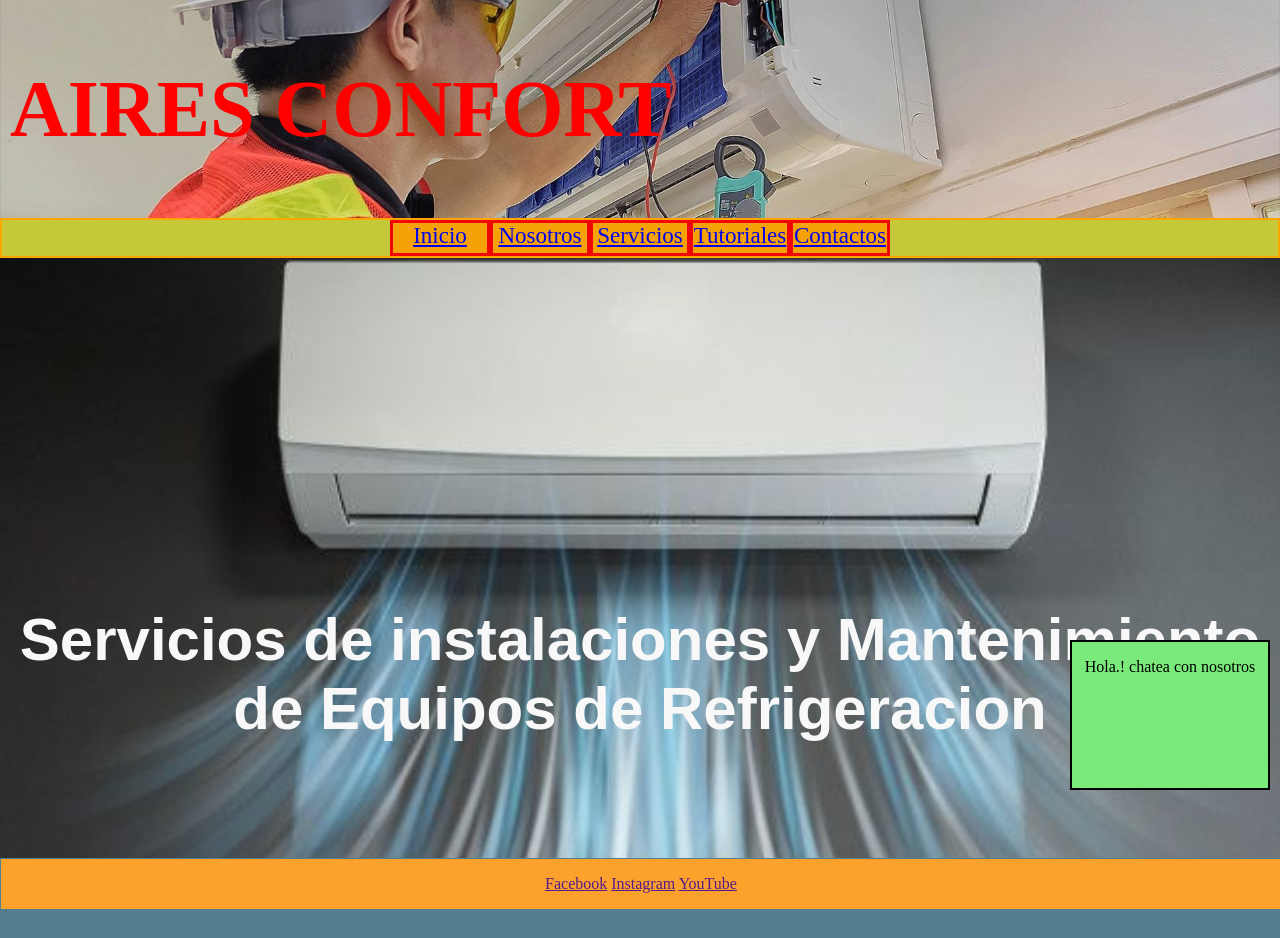
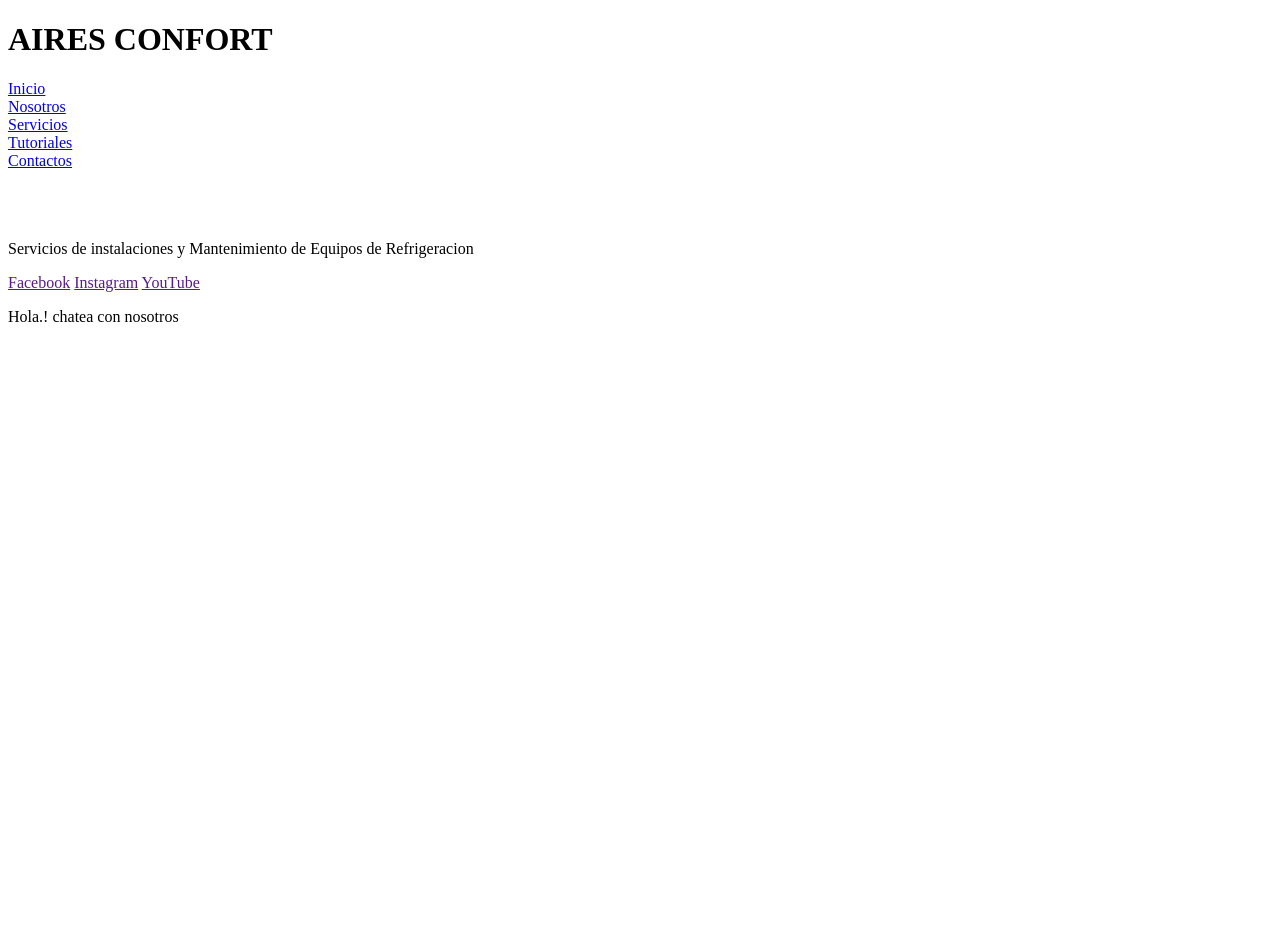
Before and after one commit to LFAranda32/AiresConfort, a plain HTML site: page index.html in a window 1280 px wide. After the commit the page ends 800 px from the top, so only its background shows below. Drawn offline with Linux system fonts and the light colour scheme; a small style sheet from the web is missing.

Commit message:
agregadodebs

```diff
--- a/css/estilos.css
+++ /dev/null
@@ -1,120 +0,0 @@
-*{
-    margin: o;
-    padding: o;
-    box-sizing: border-box;
-}
-.titulo__header{
-    color: red;
-    text-align:left;
-    font-size: 40px;
-    padding: 10px;
-    background-image: url(../imagenes_de_aires/img\ 5.jpg);
-    background-repeat: no-repeat;
-    background-size: cover;
-    background-position: center;
-
-}
-.navegador{
-    width: 100%;
-    height: 40px;
-    color: rgb(255, 153, 0);
-    font-weight: 400;
-    text-align: center;
-    font-size: 23px;
-    overflow: hidden;
-    text-decoration: none;
-    background-color: rgba(248, 233, 16, 0.692);
-    border: solid 2px orange;
-    display: flex;
-    flex-direction: row;
-    justify-content: center;
-}
-.navegador__inicio{
-     border: solid 3px rgb(240, 8, 8);
-     background-color: rgb(245, 161, 7);
-     width: 100px;
-     }
-
-.navegador__nosotros{
-    border: solid 3px rgb(240, 8, 8);
-    background-color: rgb(245, 161, 7);
-    width: 100px;
-}
-.navegador__servicios{
-    border: solid 3px rgb(240, 8, 8);
-    background-color: rgb(245, 161, 7);
-    width: 100px;
-}
-.navegador__tutoriales{
-    border: solid 3px  rgb(240, 8, 8);
-    background-color: rgb(245, 161, 7);
-    width: 100px;
-}
-.navegador__contactos{
-    border: solid 3px rgb(240, 8, 8);
-    background-color: rgb(245, 161, 7);
-    width: 100px;
-}
-.body__padre{
-    margin: 0;
-    padding: 0;
-    background: rgb(84, 125, 143);
-    display: flex;
-    flex-direction:column;
-}
-.contenido__principal{
-   width: 100%;
-   height: 600px;
-   display: flex;
-   background-image: url(../imagenes_de_aires/img2\ \(4\).jpeg);
-   background-repeat: no-repeat;
-   background-size: cover;
-   background-position: center;
-}
-.contenido__principal__texto{
-    font-style: normal;
-    font-size: 60px;
-    color: rgb(248, 248, 248);
-    font-weight: 700;
-    font-family: sans-serif;
-    text-align: center;
-    position: relative;
-    top: 80px ;
-
-}
-.videos__tutoriales{
-        display: flex;
-        flex-direction: row;
-        justify-content: space-around;
-        height: auto;
-}
-.piepagina__navegador{
-    width:  100%;
-    text-align: center;
-    display: inline;
-    background-color: rgb(252, 161, 44);
-    flex: 1;
-    padding: 1rem;
-    margin: 1px;
-    justify-content: end;
-}
-.piepagina__navegador__chat__whatsapp{
-    width: 200px;
-    height: 150px;
-    border: solid 2px black;
-    background-color: rgb(122, 235, 122);
-    text-align: center;
-    position: fixed;
-    bottom: 10px;
-    right: 10px;
-    transform: (200px, 50px);
-    transition: transform 2s; background-color: 2s; font-size: 2s;
-
-
-
-}
-.piepagina__navegador__chat__whatsapp:hover{
-    transform: translate( 0px , 0px ) rotate(360deg); scale:(2,2);
-    background-color: rgb(67, 226, 19);
-    font-size:2rem;
-}
--- a/index.html
+++ b/index.html
@@ -6,7 +6,7 @@
     <meta name="viewport" content="width=device-width, initial-scale=10">
     <title>Inicio</title>
     <link rel="shortcut icon" href="favicom.ico">
-    <link rel="stylesheet" href="./css/estilos.css">
+    <link rel="stylesheet" href="/assets/css/style.css">
     <link rel="stylesheet" href="https://www.fontpair.co/category/sansserif">
  </head>
 
@@ -18,13 +18,13 @@
             <nav class="navegador">
                 <div class= "navegador__inicio"> <a href="#">Inicio</a>
                 </div>
-              <div class= "navegador__nosotros"> <a href="paginas/nosotros.html" >Nosotros</a>
+              <div class= "navegador__nosotros"> <a href="/assets/nosotros.html" >Nosotros</a>
                </div>
-              <div  class="navegador__servicios"> <a href="./paginas/servicios.html">Servicios</a>
+              <div  class="navegador__servicios"> <a href="/assets/servicios.html">Servicios</a>
                </div>
-              <div  class="navegador__tutoriales"> <a href="./paginas/tutoriales.html">Tutoriales</a>
+              <div  class="navegador__tutoriales"> <a href="/assets/tutoriales.html">Tutoriales</a>
                 </div>
-              <div  class="navegador__contactos"> <a href="./paginas/contactos.html">Contactos</a>
+              <div  class="navegador__contactos"> <a href="/assets/contactos.html">Contactos</a>
                </div>
              </nav>
      </header>
```
Also changed, not shown: imagenes_de_aires/aire-acondicionado.jpg.webp (deleted), imagenes_de_aires/img 5.jpg (deleted), imagenes_de_aires/img2 (1).jpeg (deleted), imagenes_de_aires/img2 (2).jpeg (deleted), imagenes_de_aires/img2 (3).jpeg (deleted), imagenes_de_aires/img2 (4).jpeg (deleted).
